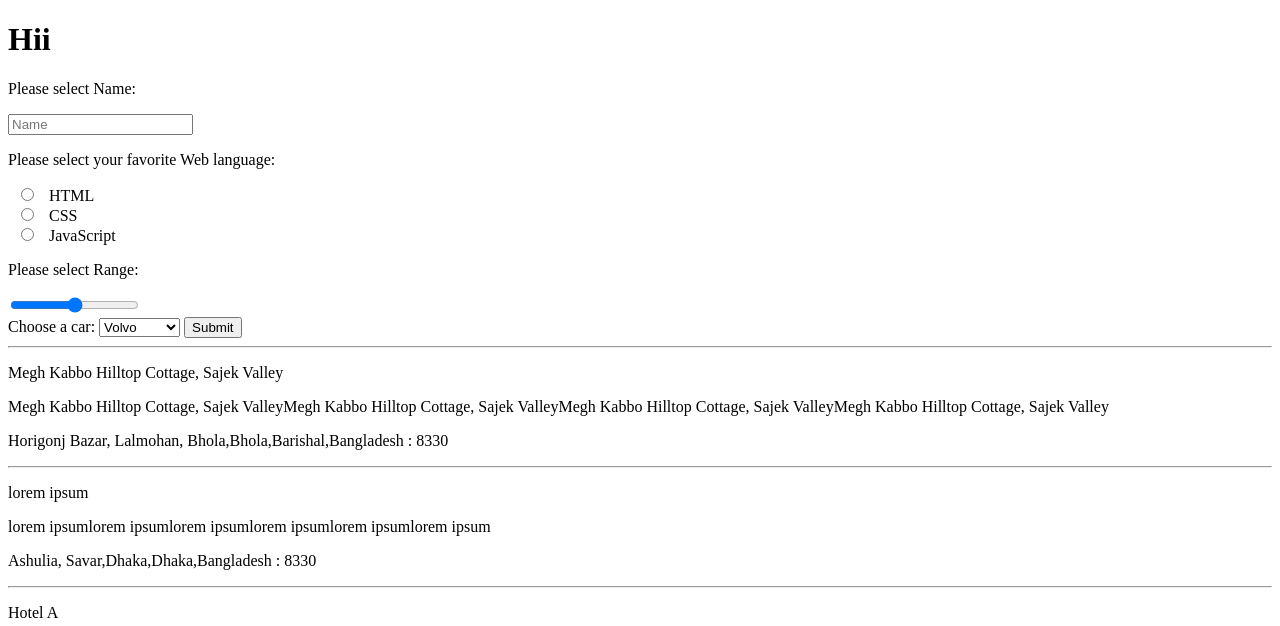
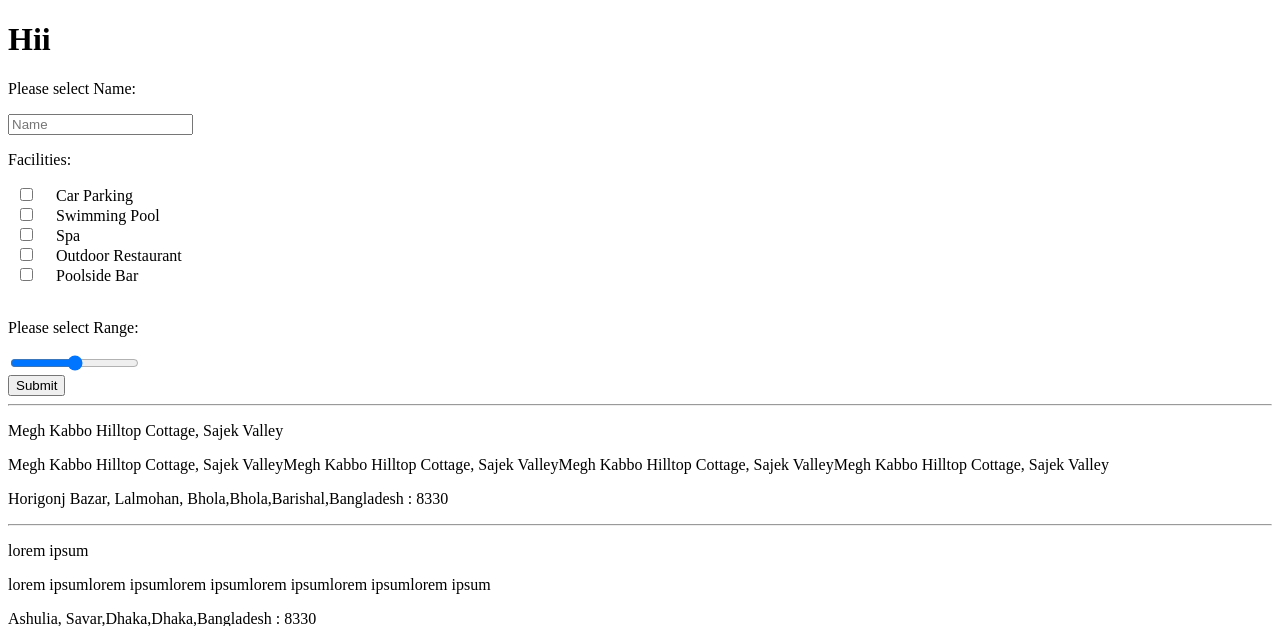
Before and after one commit to pronob1010/D153-Hotel-filter-using-Redis, a Django app: page / in a window 1280 px wide. Shown: the top 626 px of the page. Run offline with Django 3.2, Linux system fonts and the light colour scheme; data comes from the database, SQL or seed files in the repository; both versions use the stored data as it was after the commit.

Commit message:
Redis added, signle value done  but multivalue issu pending

```diff
--- a/hotel/mainapp/models.py
+++ b/hotel/mainapp/models.py
@@ -1,5 +1,6 @@
 from django.db import models
 from django.db.models.deletion import CASCADE
+from django.db.models.lookups import Transform
 
 class Hotels(models.Model):
     hotel_name = models.CharField(max_length=100)
@@ -21,14 +22,33 @@ class Hotels(models.Model):
 
 
 class Hotel_Rooms(models.Model):
+    choice = (
+        ('AC','AC'),
+        ('Non-AC','Non-AC'),
+    )
     hotel = models.ForeignKey(Hotels, on_delete=CASCADE)
     title = models.CharField(max_length=20)
     room_image = models.ImageField(upload_to='Rooms')
+    type = models.CharField(max_length=15,null=True, blank=True, choices=choice)
     price = models.PositiveIntegerField()
     bed_number = models.PositiveIntegerField()
     max_guests_allow = models.PositiveIntegerField()
     discount = models.PositiveIntegerField(default=0)
 
+
+
+
+
+
 class Facilities(models.Model):
+    choice = (
+        ('Spa','Spa'),
+        ('Outdoor restaurant','Outdoor restaurant'),
+        ('Poolside bar','Poolside bar'),
+        ('Car parking','Car parking'),
+        ('Swimming pool','Swimming pool'),
+        )
     Hotel = models.ForeignKey(Hotels, on_delete=CASCADE)
-    title = models.CharField(max_length=20)
+    title = models.CharField(max_length=20,null=True, blank=True, choices=choice)
+    def __str__(self):
+        return self.title
--- a/hotel/mainapp/views.py
+++ b/hotel/mainapp/views.py
@@ -1,8 +1,16 @@
-from django.db.models.expressions import F
 from django.http.response import JsonResponse
 from django.shortcuts import render
 from . models import *
 from django.db.models import Q
+
+
+#CACHE CONFIG:
+from django.conf import settings
+from django.core.cache.backends.base import DEFAULT_TIMEOUT
+from django.views.decorators.cache import cache_page
+from django.core.cache import cache
+
+CACHE_TTL = getattr(settings, 'CACHE_TTL',DEFAULT_TIMEOUT)
 
 def index(request):
     location = request.GET.get('name1')
@@ -11,16 +19,38 @@ def index(request):
     # print(request.GET.get('cars'))
 
     hotels = Hotels.objects.all()
+    facilities = Facilities.objects.all()
+    facilities_keys = set([i.title for i in facilities])
+    # print(facilities_keys)
 
-    if location:
-        hotels = Hotels.objects.filter(Q(country=location)|Q(division=location)|Q(city=location)|Q(street=location))
-    if price:
-        hotels = Hotels.objects.filter(hotel_rooms__price__lte=price)
-    if price and location:
-        hotels = Hotels.objects.filter(Q(hotel_rooms__price__lte=price) & Q(Q(country=location)|Q(division=location)|Q(city=location)|Q(street=location)))
 
-    hotels.distinct()
-    return render(request, 'index.html', {'hotels':hotels})
+
+    if cache.get(location):
+        print("from Cache")
+        hotels = cache.get(location)
+
+    if cache.get(price):
+        print("from Cache")
+        hotels = cache.get(price)
+
+
+
+    elif(location,price):
+        print("from DB")
+        if price and location:
+            hotels = Hotels.objects.filter(Q(hotel_rooms__price__lte=price) & Q(Q(country=location)|Q(division=location)|Q(city=location)|Q(street=location)))
+            cache.set(price,hotels)
+            cache.set(location,hotels)
+        if location:
+            hotels = Hotels.objects.filter(Q(country=location)|Q(division=location)|Q(city=location)|Q(street=location))
+            cache.set(location, hotels)
+        if price:
+            hotels = Hotels.objects.filter(hotel_rooms__price__lte=price)
+            cache.set(price, hotels)
+                    # cache.set(price,location, hotels)
+
+        hotels.distinct()
+    return render(request, 'index.html', {'hotels':hotels, 'facilities':facilities_keys})
 
 def hotels_api(request):
     hotels = Hotels.objects.all()
--- a/hotel/templates/index.html
+++ b/hotel/templates/index.html
@@ -6,25 +6,17 @@
     <p>Please select Name:</p>
     <input type="text" placeholder="Name" name="name1">
     <br>
-    <p>Please select your favorite Web language:</p>
-      <input type="radio" id="html" name="fav_language" value="HTML">
-      <label for="html">HTML</label><br>
-      <input type="radio" id="css" name="fav_language" value="CSS">
-      <label for="css">CSS</label><br>
-      <input type="radio" id="javascript" name="fav_language" value="JavaScript">
-      <label for="javascript">JavaScript</label>
+    <p>Facilities:</p>
+    {% for facilitie in facilities %}
+      <input type="checkbox" name="fav_language" value="{{facilitie.title}}">
+            <label for="{{facilitie.title}}">{{facilitie.title}}</label><br>
+
+    {% endfor %}
     <br>
     <p>Please select Range:</p>
     <input name="range" type="range" min="0" max="7000">
     <br>
-    <label for="cars">Choose a car:</label>
 
-    <select name="cars" id="cars">
-        <option value="volvo">Volvo</option>
-        <option value="saab">Saab</option>
-        <option value="mercedes">Mercedes</option>
-        <option value="audi">Audi</option>
-    </select>
     <button type="submit">Submit</button>
 </form>
 
```
Also changed, not shown: hotel/hotel/settings.py (+11 -0 lines), hotel/db.sqlite3, hotel/mainapp/migrations/0002_alter_facilities_title.py (added), hotel/mainapp/migrations/0003_hotel_rooms_type.py (added).
